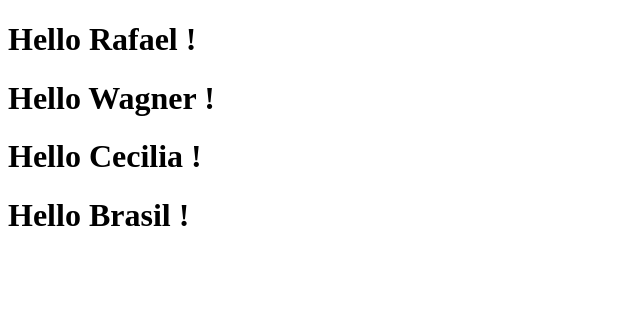
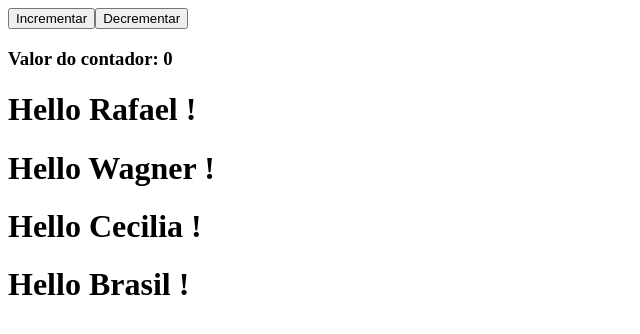
Before and after one commit to rafaelvastag/api-app-dsdeliver-spring-react, a React (Create React App) app in the folder front-web/: page / in a window 1280 px wide. Shown: the top 334 px of the page, without its empty margins (0-640 px from the left). Built offline with nearby package versions, Linux system fonts and the light colour scheme.

Commit message:
Use State + Counter

```diff
--- a/front-web/src/App.tsx
+++ b/front-web/src/App.tsx
@@ -1,9 +1,11 @@
 import './App.css';
+import Counter from './Counter';
 import Hello from './Hello';
 
 function App() {
   return (
     <div>
+      <Counter></Counter>
       <Hello message = "Rafael" />
       <Hello message = "Wagner" />
       <Hello message = "Cecilia" />
--- /dev/null
+++ b/front-web/src/Counter.tsx
@@ -0,0 +1,32 @@
+import { useEffect, useState } from "react";
+import App from "./App";
+
+function Counter() {
+
+    const [counter, setCounter] = useState(0);
+
+    const handleIncrease = () => {
+        console.log('Incrementou');
+        setCounter(counter + 1);
+    }
+
+    const handleDecrease = () => {
+        console.log('Decrementou');
+        setCounter(counter - 1);
+    }
+
+
+    useEffect(() => {
+        console.log('Comp Iniciou')
+    }, []);
+
+    return (
+        <div>
+            <button onClick = {handleIncrease}>Incrementar</button>
+            <button onClick = {handleDecrease}>Decrementar</button>
+            <h3>Valor do contador: {counter} </h3>
+        </div>
+    );
+}
+
+export default Counter;
--- a/front-web/src/index.tsx
+++ b/front-web/src/index.tsx
@@ -5,7 +5,7 @@ import App from './App';
 
 ReactDOM.render(
   <React.StrictMode>
-    <App />
+    <App/>
   </React.StrictMode>,
   document.getElementById('root')
 );
```
